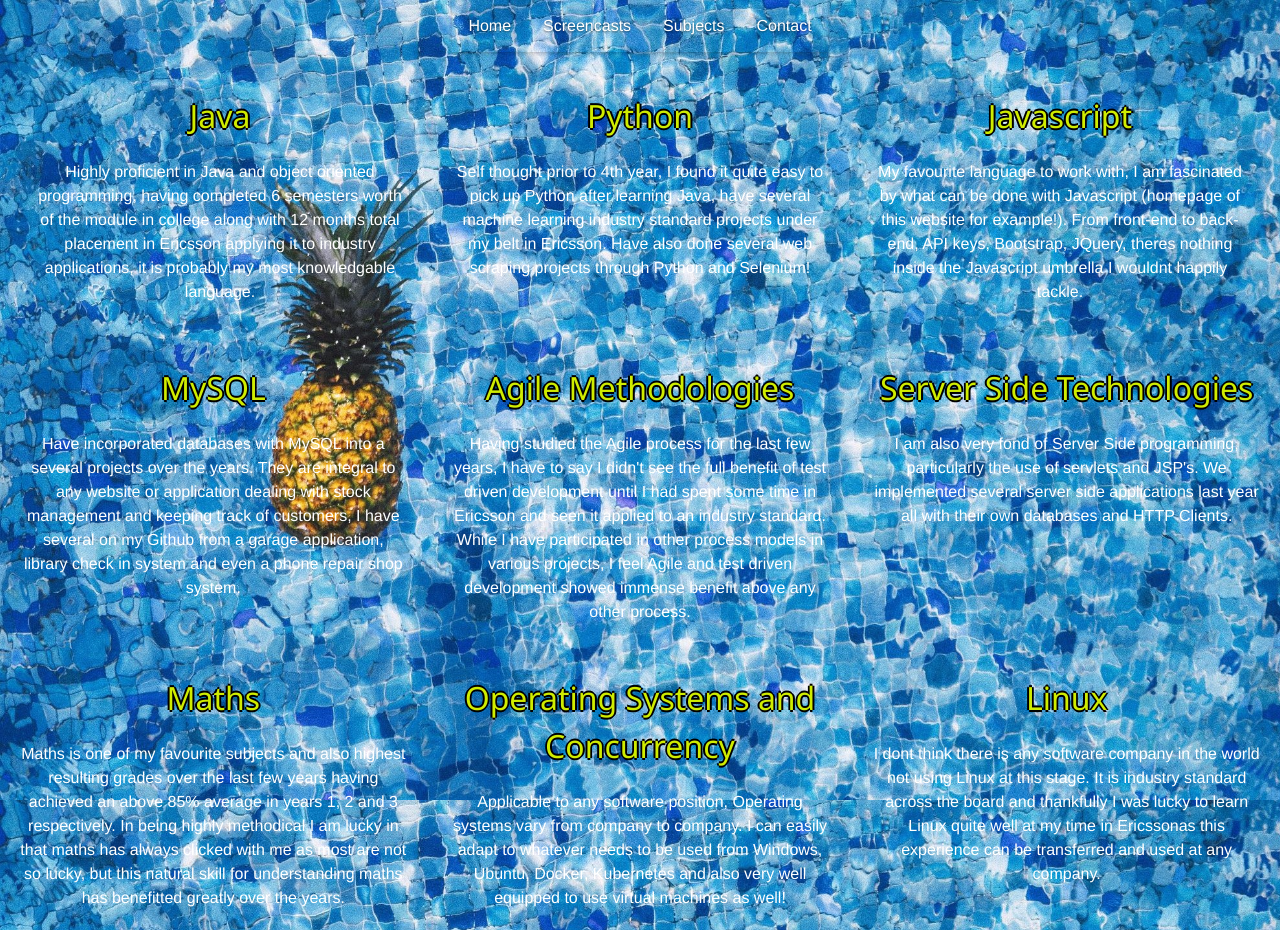
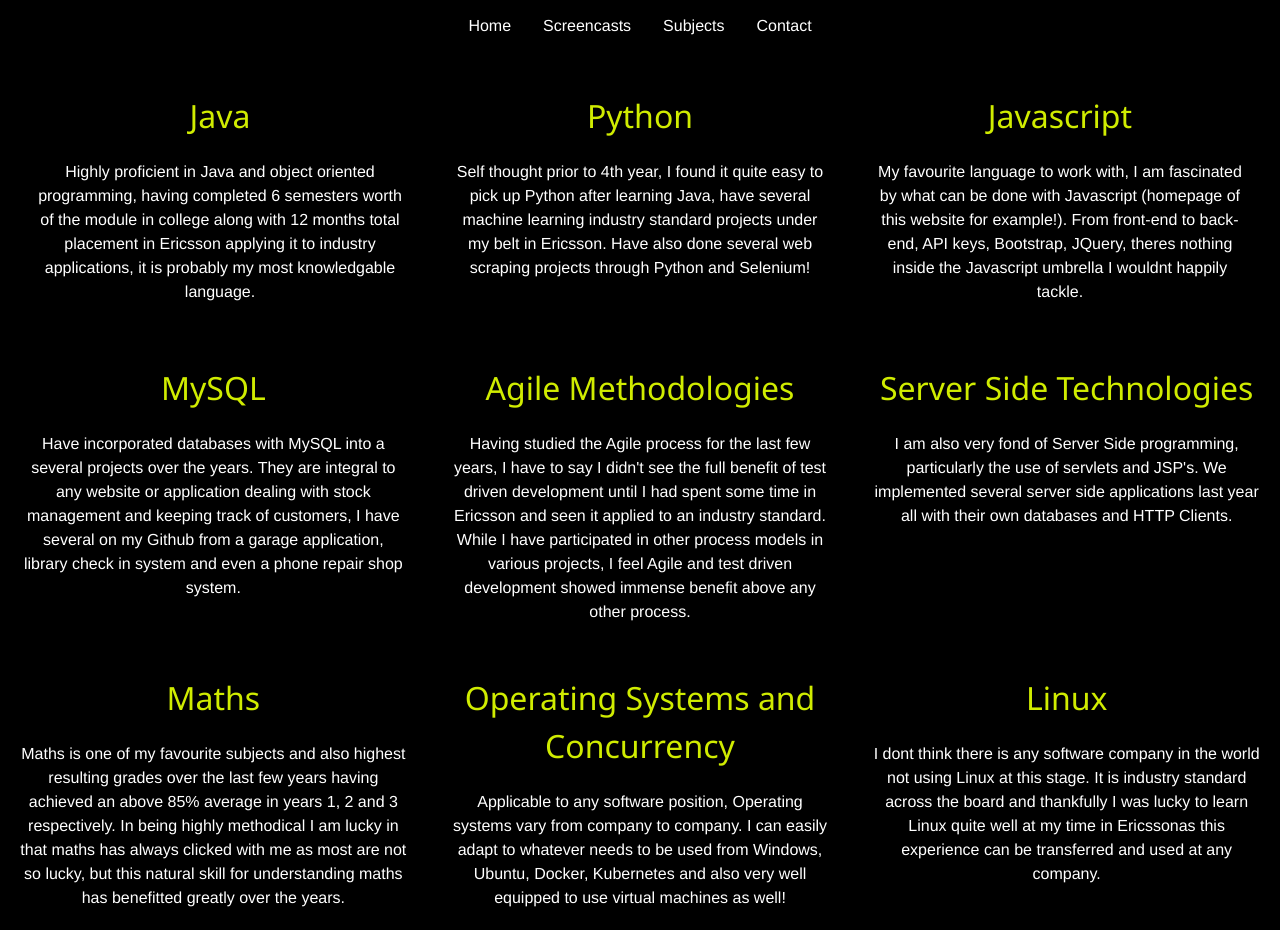
Before and after one commit to markl147/markl147.github.io, a website: page demo/subjects.html in a window 1280 px wide. Drawn offline with nearby package versions, Linux system fonts and the light colour scheme.

Commit message:
background changed

```diff
--- a/demo/subjects.html
+++ b/demo/subjects.html
@@ -21,7 +21,8 @@
           color: #fff;
           font-size: 16px;
           font-family: "Helvetica Neue", Helvetica, Arial, sans-serif;
-          background-image: url(img/demo2.jpg);
+          /* background-image: url(img/demo2.jpg); */
+          background-color: #000;
           background-size: cover;
           background-position: 50% 0;
           height: 100%;
```
